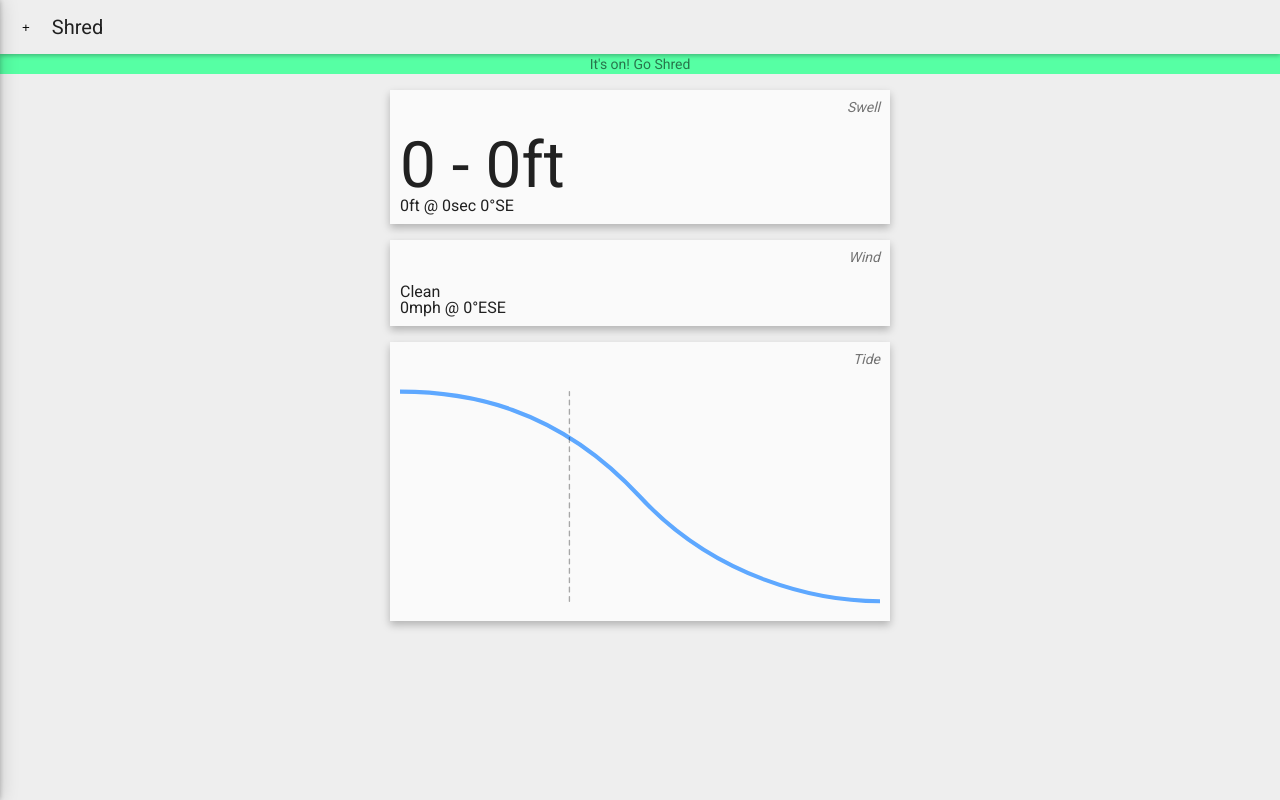
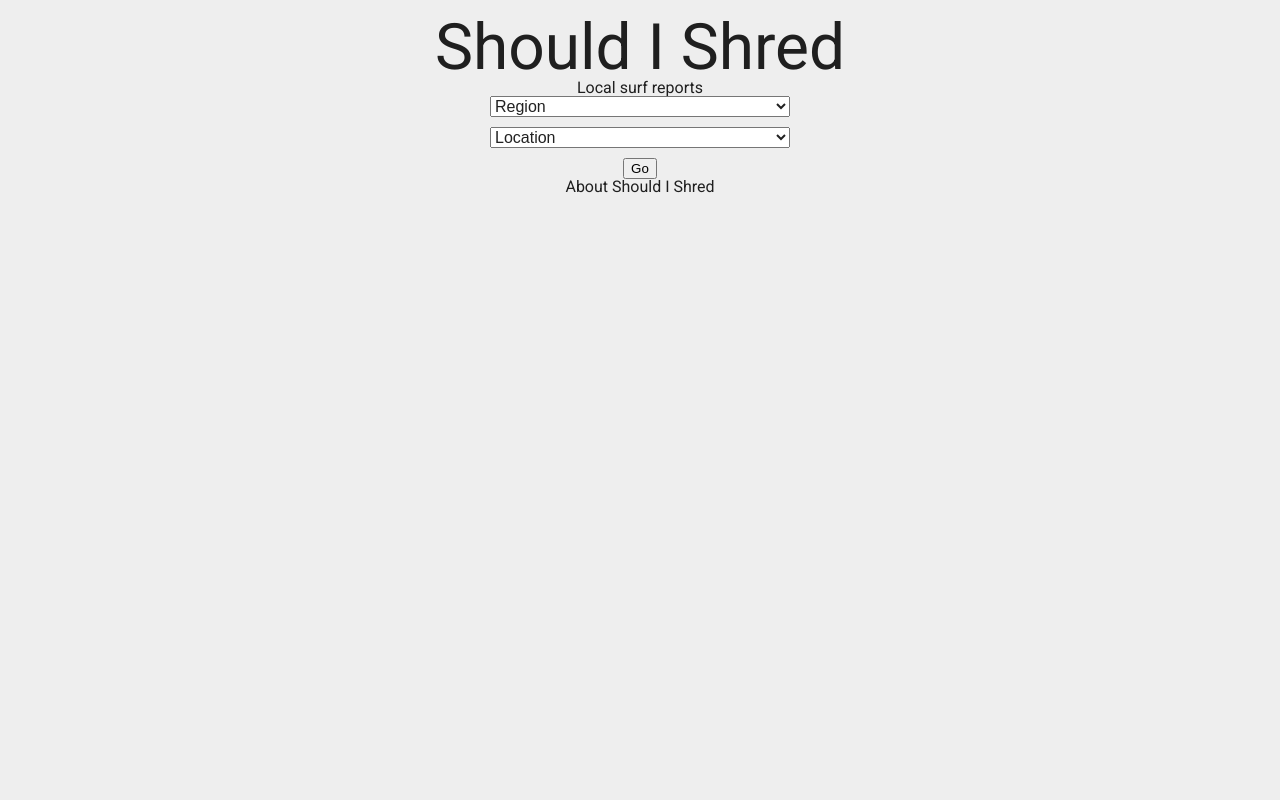
Before and after one commit to TunaSurf/ShouldIShred, a React (Create React App) app: page / in a window 1280 px wide. Built offline with nearby package versions, Linux system fonts and the light colour scheme; no server answers.

Commit message:
refactor app.js by adding routes to home and locations

```diff
--- a/src/App.js
+++ b/src/App.js
@@ -1,104 +1,15 @@
 import React, { Component } from 'react';
-// import logo from './logo.svg';
+import { Route } from 'react-router-dom';
 import './App.css';
-import Navbar from './Navbar';
-import Sidebar from './Sidebar';
-import CardList from './CardList';
+import OptionsPage from './OptionsPage';
+import LocationPage from './LocationPage';
 
 class App extends Component {
-  constructor(props) {
-    super(props);
-    this.state = {
-      urlPath: window.location.pathname,
-      userLocation: '',
-      locationName: '',
-      swellHeight: 0,
-      swellDirection: 0,
-      swellPeriod: 0,
-      windSpeed: 0,
-      windDirection: 0,
-      previousTide: 0,
-      nextTide: 0,
-      showSidebar: false
-    }
-    this.handleOpenSidebar = this.handleOpenSidebar.bind(this);
-    this.handleCloseSidebar = this.handleCloseSidebar.bind(this);
-    this.handleSetLocation = this.handleSetLocation.bind(this);
-  }
-
-  componentDidMount() {
-    this.setFromApi();
-  }
-
-  setFromApi() {
-    this.callApi()
-      .then(res => this.setState({
-        locationName: res.locationName,
-        swellHeight: res.swellHeight,
-        swellDirection: res.swellDirection,
-        swellPeriod: res.swellPeriod,
-        windSpeed: res.windSpeed,
-        windDirection: res.windDirection,
-        previousTide: res.prevTide,
-        nextTide: res.nextTide
-      }))
-      .catch(err => console.log(err));
-  }
-
-  callApi = async () => {
-    //gets stuck if path is at '/'
-    let path = this.state.urlPath === "/" ? '/placeholder' : this.state.urlPath;
-    console.log(path);
-    const response = await fetch(path);
-    const body = await response.json();
-
-    if (response.status !== 200) throw Error(body.message);
-
-    return body;
-  }
-
-  handleOpenSidebar() {
-    this.setState({ showSidebar: true });
-  }
-
-  handleCloseSidebar() {
-    this.setState({ showSidebar: false });
-  }
-
-  handleSetLocation() {
-    this.handleCloseSidebar();
-    this.setState({ urlPath: window.location.pathname });
-  }
-
-  componentDidUpdate(prevProps, prevState) {
-    if (this.state.urlPath !== prevProps.location.pathname) {
-      this.setFromApi();
-      // console.log(prevProps.location.pathname);
-    }
-  }
-
-
   render() {
     return (
       <div className="App">
-        <Navbar
-          locationName={this.state.locationName}
-          handleOpenSidebar={this.handleOpenSidebar}
-        />
-        <Sidebar
-          showSidebar={this.state.showSidebar}
-          closeSidebar={this.handleCloseSidebar}
-          setLocation={this.handleSetLocation}
-        />
-        <CardList
-          swellHeight={this.state.swellHeight}
-          swellDirection={this.state.swellDirection}
-          swellPeriod={this.state.swellPeriod}
-          windSpeed={this.state.windSpeed}
-          windDirection={this.state.windDirection}
-          previousTide={this.state.prevTide}
-          nextTide={this.state.nextTide}
-      />
+        <Route exact={true} path="/" component={OptionsPage} />
+        <Route path="/:name" component={LocationPage} />
       </div>
     );
   }
--- /dev/null
+++ b/src/LocationPage.js
@@ -0,0 +1,102 @@
+import React, { Component } from 'react';
+import './LocationPage.css';
+import Navbar from './Navbar';
+import Sidebar from './Sidebar';
+import CardList from './CardList';
+
+class LocationPage extends Component {
+  constructor(props) {
+    super(props);
+    this.state = {
+      urlPath: window.location.pathname,
+      userLocation: '',
+      locationName: '',
+      swellHeight: 0,
+      swellDirection: 0,
+      swellPeriod: 0,
+      windSpeed: 0,
+      windDirection: 0,
+      previousTide: 0,
+      nextTide: 0,
+      showSidebar: false
+    }
+    this.handleOpenSidebar = this.handleOpenSidebar.bind(this);
+    this.handleCloseSidebar = this.handleCloseSidebar.bind(this);
+    this.handleSetLocation = this.handleSetLocation.bind(this);
+  }
+
+  componentDidMount() {
+    this.setFromApi();
+  }
+
+  setFromApi() {
+    this.callApi()
+      .then(res => this.setState({
+        locationName: res.locationName,
+        swellHeight: res.swellHeight,
+        swellDirection: res.swellDirection,
+        swellPeriod: res.swellPeriod,
+        windSpeed: res.windSpeed,
+        windDirection: res.windDirection,
+        previousTide: res.prevTide,
+        nextTide: res.nextTide
+      }))
+      .catch(err => console.log(err));
+  }
+
+  callApi = async () => {
+    const response = await fetch(this.state.urlPath);
+    const body = await response.json();
+
+    if (response.status !== 200) throw Error(body.message);
+
+    return body;
+  }
+
+  handleOpenSidebar() {
+    this.setState({ showSidebar: true });
+  }
+
+  handleCloseSidebar() {
+    this.setState({ showSidebar: false });
+  }
+
+  handleSetLocation() {
+    this.handleCloseSidebar();
+    this.setState({ urlPath: window.location.pathname });
+  }
+
+  // componentDidUpdate(prevProps, prevState) {
+  //   if (this.state.urlPath !== prevProps.location.pathname) {
+  //     this.setFromApi();
+  //     console.log(prevProps.location.pathname);
+  //   }
+  // }
+
+  render() {
+    return (
+      <div>
+        <Navbar
+          locationName={this.state.locationName}
+          handleOpenSidebar={this.handleOpenSidebar}
+        />
+        <Sidebar
+          showSidebar={this.state.showSidebar}
+          closeSidebar={this.handleCloseSidebar}
+          setLocation={this.handleSetLocation}
+        />
+        <CardList
+          swellHeight={this.state.swellHeight}
+          swellDirection={this.state.swellDirection}
+          swellPeriod={this.state.swellPeriod}
+          windSpeed={this.state.windSpeed}
+          windDirection={this.state.windDirection}
+          previousTide={this.state.prevTide}
+          nextTide={this.state.nextTide}
+        />
+      </div>
+    );
+  }
+}
+
+export default LocationPage;
--- a/src/Options.js
+++ b/src/Options.js
@@ -1,5 +1,6 @@
 import React, { Component } from 'react';
 import { withRouter } from 'react-router-dom';
+import { Link } from 'react-router-dom';
 import './Options.css';
 import { default as Locations } from './LocationList';
 
@@ -45,7 +46,7 @@ class Options extends Component {
     }
 
     return (
-      <form onSubmit={this.submitHandler}>
+      <form>
         <select
           name="region-select"
           id="region-select"
@@ -73,7 +74,9 @@ class Options extends Component {
           <option value="" disabled>Location</option>
           {locationSelect}
         </select>
-        <button onClick={this.postLocation}>Go</button>
+        <Link to={`/${this.state.location}`} >
+          <button type="button">Go</button>
+        </Link>
       </form>
     );
   }
```
Also changed, not shown: src/LocationPage.css (added).
